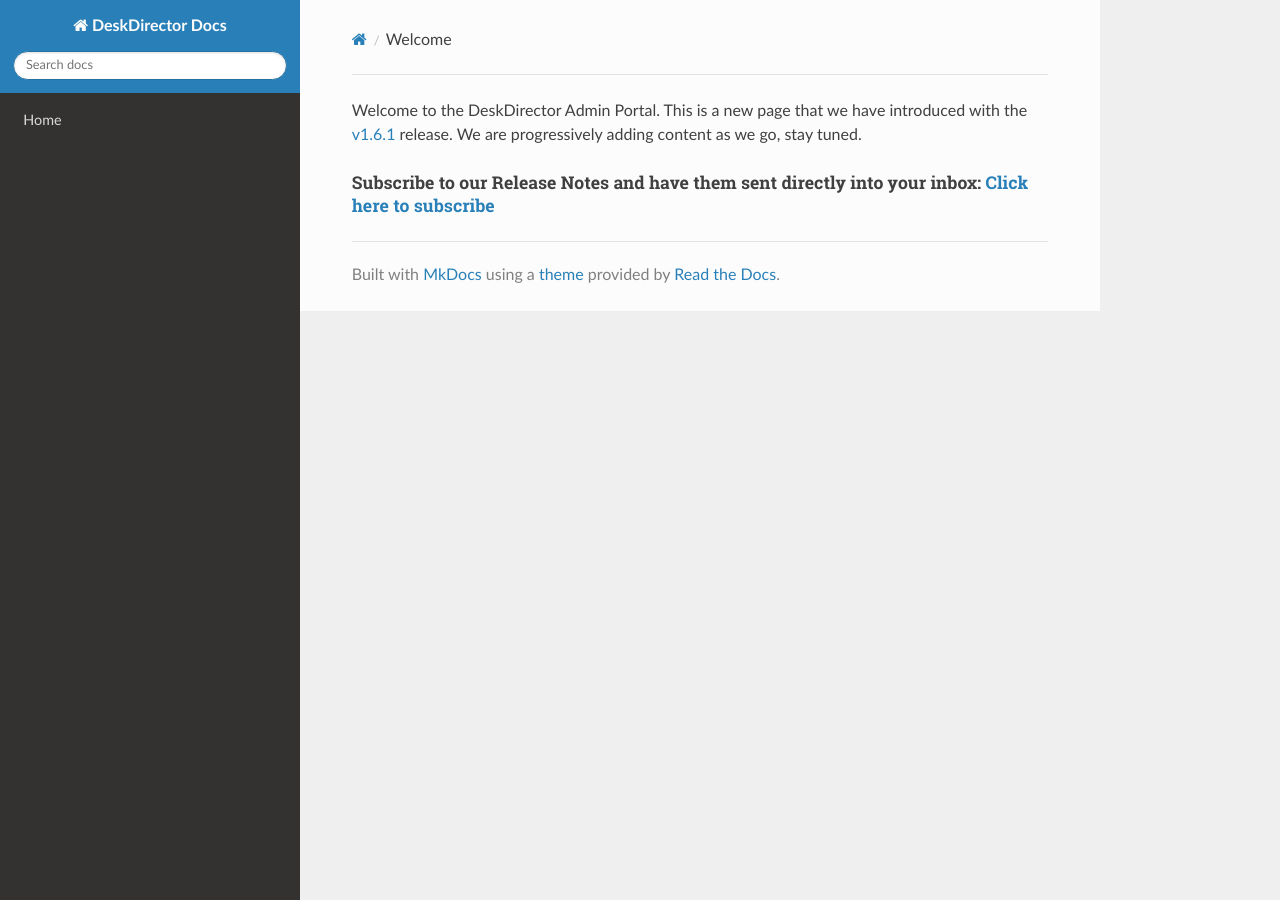
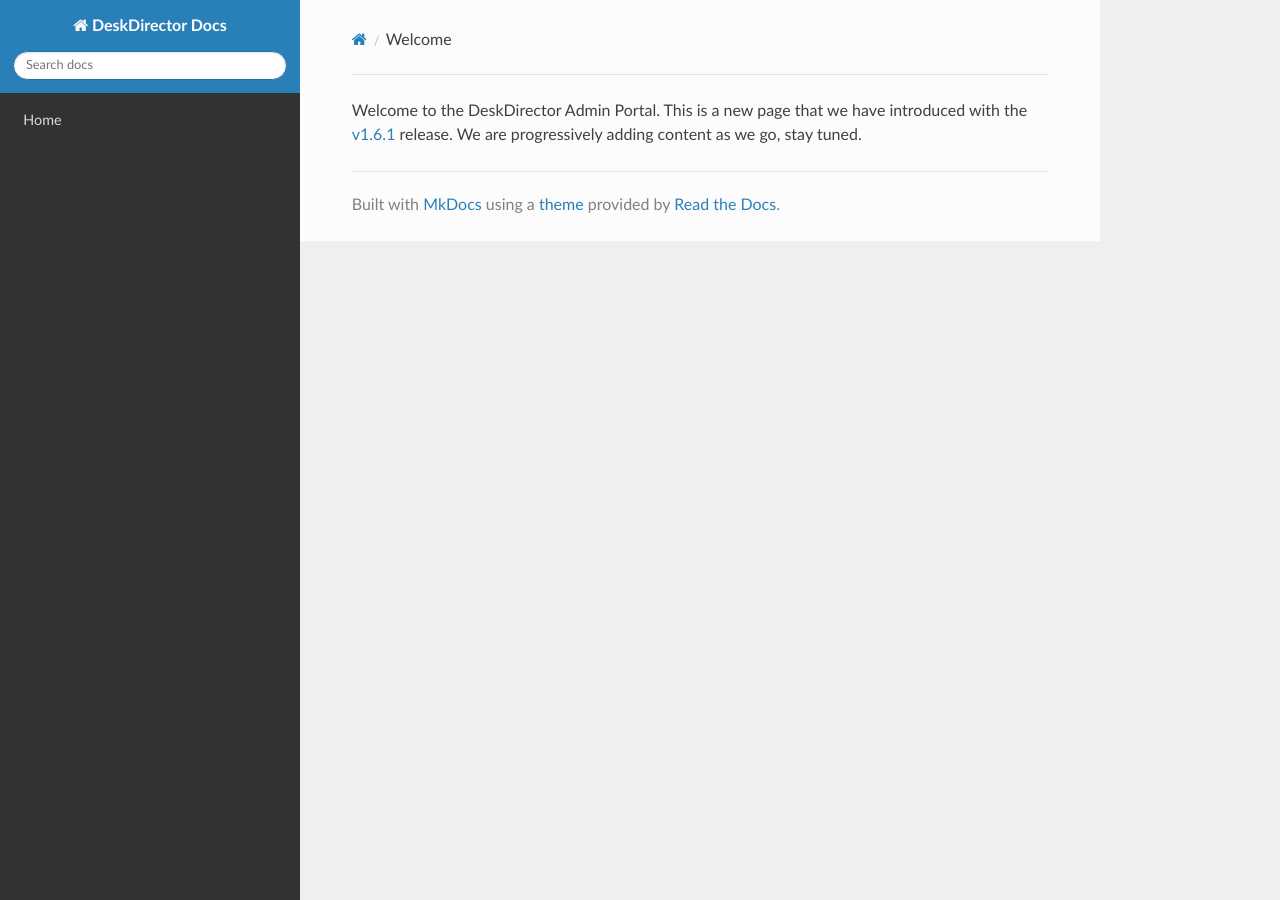
Before and after one commit to DeskDirector/docs, an MkDocs documentation site: the page built from docs/_contents/admin/home/welcome.md, in a window 1280 px wide. Built offline with MkDocs 1.6.1, drawn with Linux system fonts in a browser that asks for light colours; nearby versions of some CDN libraries; old or Windows-style settings are respelled for this version of MkDocs.

Commit message:
Update welcome.md

```diff
--- a/docs/_contents/admin/home/welcome.md
+++ b/docs/_contents/admin/home/welcome.md
@@ -1,3 +1 @@
 Welcome to the DeskDirector Admin Portal. This is a new page that we have introduced with the [v1.6.1](/release-notes/admin/v1.6.1) release. We are progressively adding content as we go, stay tuned.
-
-##### Subscribe to our Release Notes and have them sent directly into your inbox: [Click here to subscribe](https://info.deskdirector.com/release-notes-subscribe)
```
